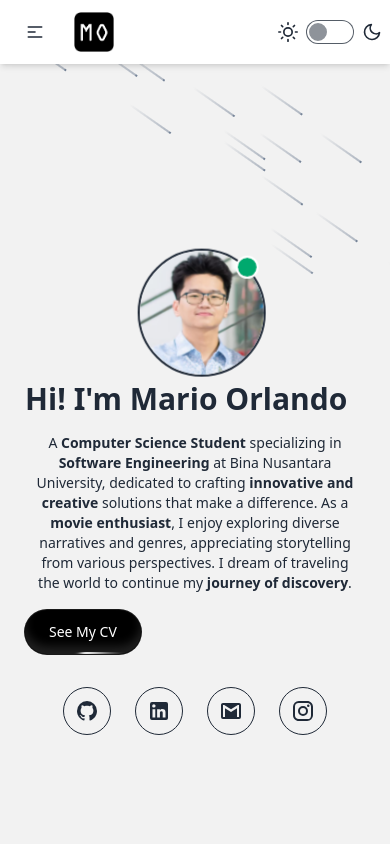
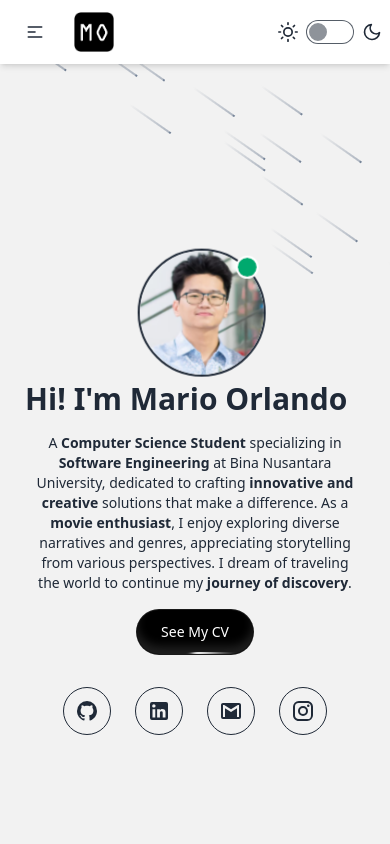
Before and after one commit to MarioOrlando82/my-portfolio, a React (Create React App) app: page / in a window 390 px wide. Shown: the top 844 px of the page. Built offline with nearby package versions, Linux system fonts and the light colour scheme.

Commit message:
fix: shimmerbutton

```diff
--- a/src/components/Hero.js
+++ b/src/components/Hero.js
@@ -36,9 +36,11 @@ const Hero = () => {
                         </p>
                     </div>
                     <a href="https://drive.google.com/file/d/1Y0-z_g_jHn09Z_uccNcpTf6cm_RLijt4/view?usp=sharing" target="_blank" rel="noopener noreferrer">
-                        <ShimmerButton className="text-sm lg:text-base ">
+                        <ShimmerButton className="text-sm lg:text-base block sm:inline-block sm:mx-0 mx-auto">
                             See My CV
                         </ShimmerButton>
+
+
                     </a>
                 </div>
             </div>
```
